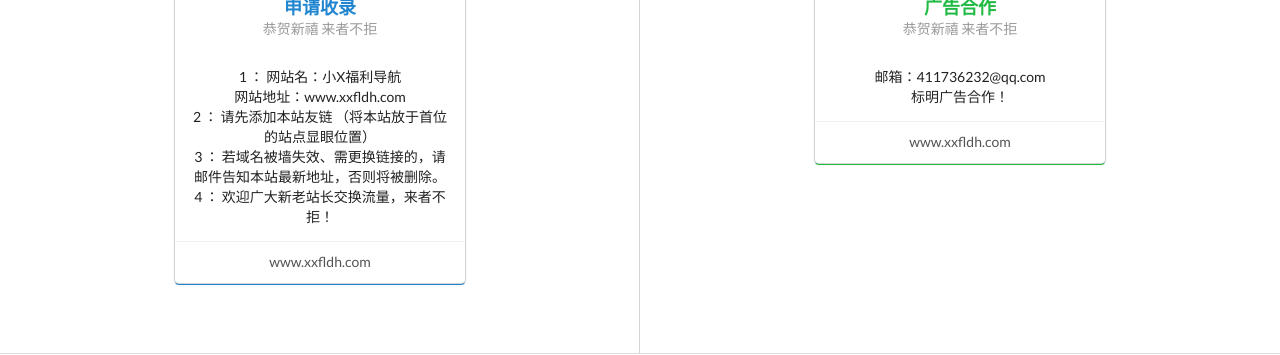
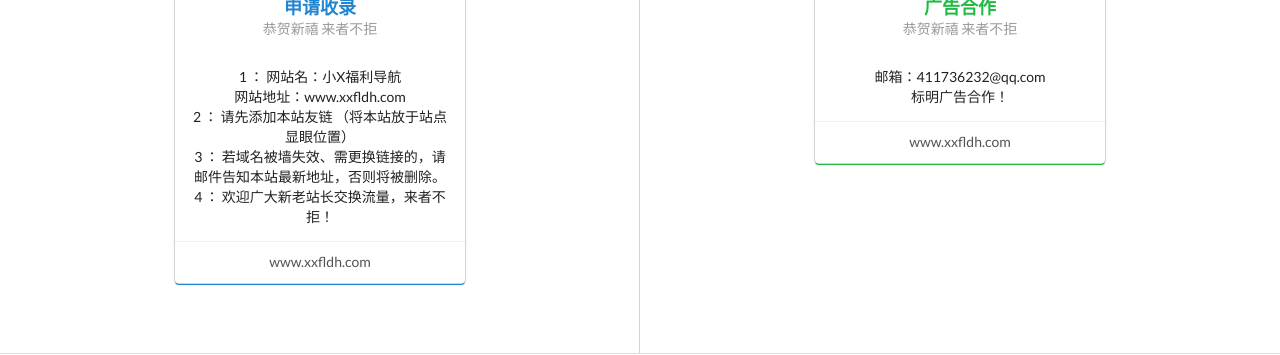
Before and after one commit to boboyang1/xxfldh, a Jekyll site: the page built from donate/index.html, in a window 1280 px wide. Shown: the part 415-770 px from the top of the page. Built offline with Jekyll 4.4.1, drawn with Linux system fonts in a browser that asks for light colours; a script that is not in the unit is left out; comment, search, counter and statistics services are not loaded.

Commit message:
Update index.html

```diff
--- a/donate/index.html
+++ b/donate/index.html
@@ -17,7 +17,7 @@ active_key: donate
                     <div class="qrcode image">
 1 ： 网站名：小X福利导航</br>
 网站地址：www.xxfldh.com</br>
-2 ： 请先添加本站友链 （将本站放于首位的站点显眼位置）</br>
+2 ： 请先添加本站友链 （将本站放于站点显眼位置）</br>
 3 ： 若域名被墙失效、需更换链接的，请邮件告知本站最新地址，否则将被删除。</br>
 4 ： 欢迎广大新老站长交换流量，来者不拒！
                     </div>
```
